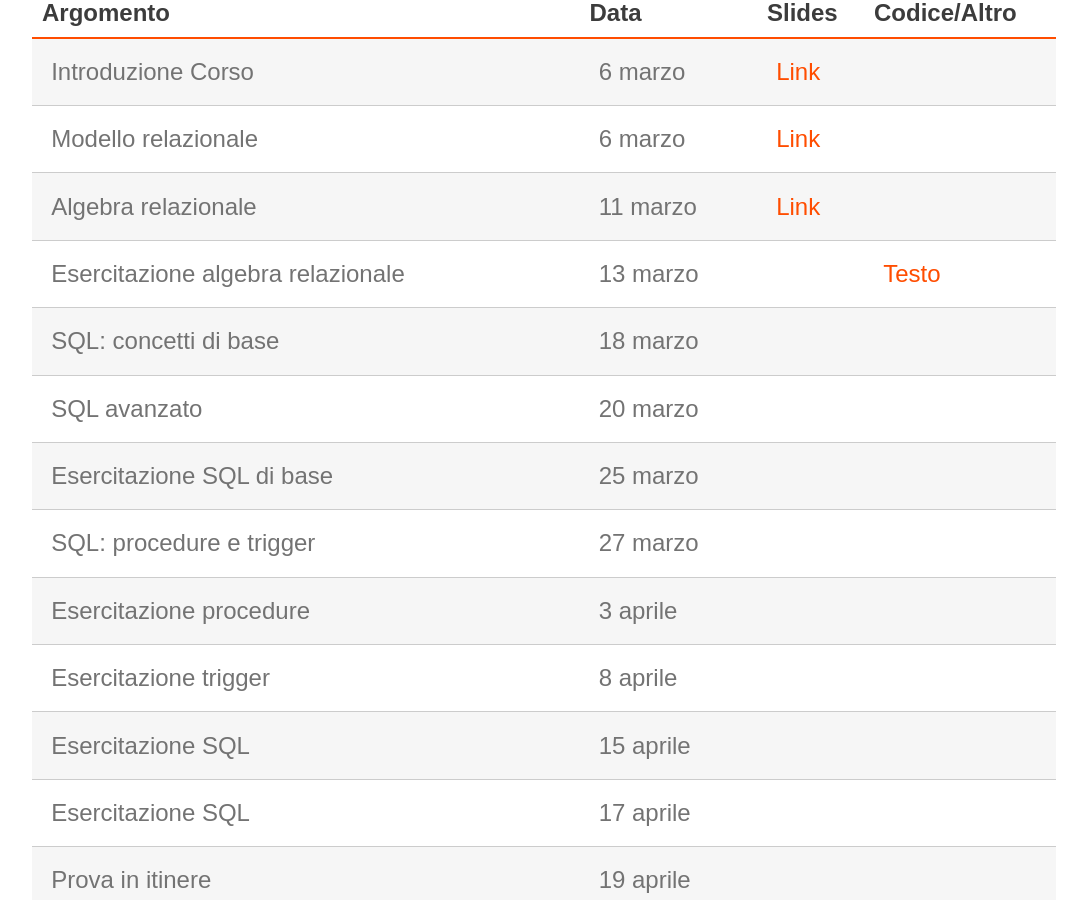
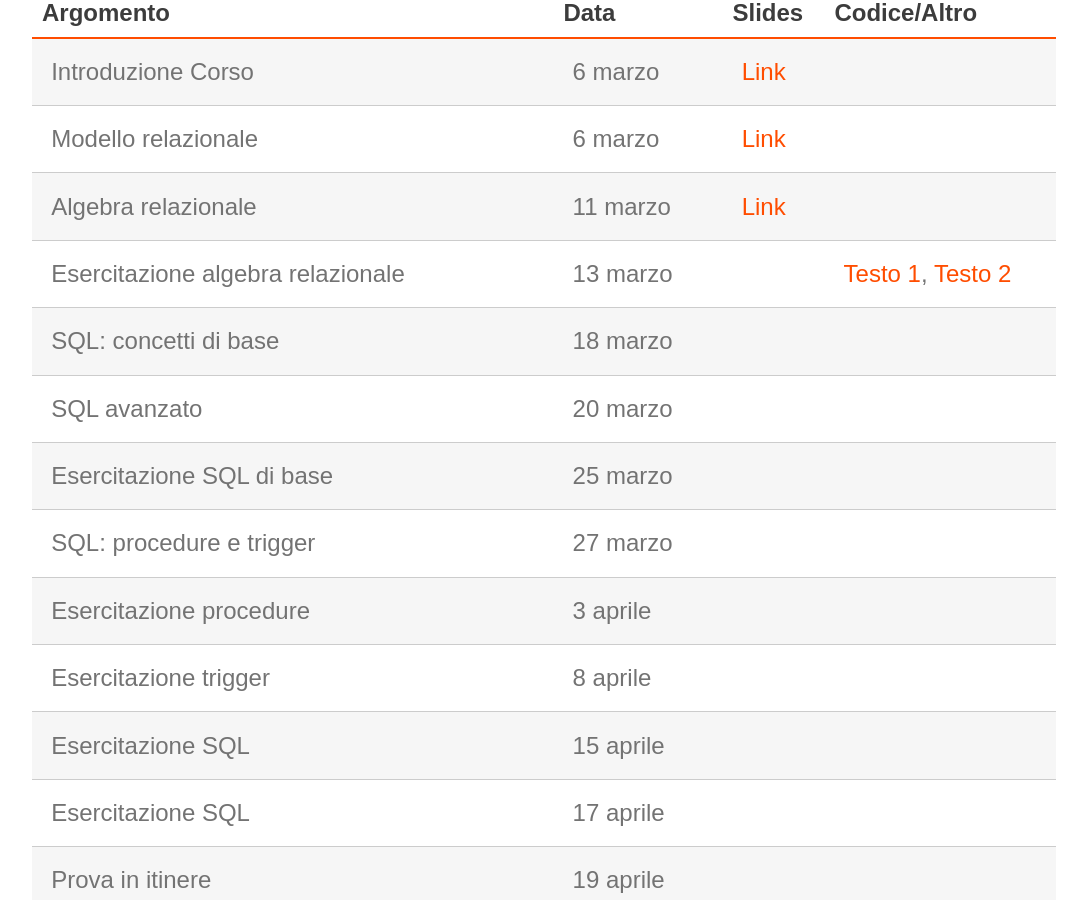
Before and after one commit to perceivelab/db-fo-24, a Jekyll site: the page built from index.md, in a window 1280 px wide and 900 px high, scrolled down 838 px. Shown: the whole window, without its empty margins (96-1183 px from the left). Built offline with Jekyll 4.4.1, drawn with Linux system fonts in a browser that asks for light colours.

Commit message:
Update index.md

```diff
--- a/index.md
+++ b/index.md
@@ -27,7 +27,7 @@ Il programma delle lezioni è provvisorio e può subire variazioni.
 | Introduzione Corso                        | 6 marzo | [Link](https://studentiunict-my.sharepoint.com/:b:/g/personal/simone_palazzo_unict_it/EcEQo0RU_HBEghaVtbzMlKkBFz4dkVDQEbVolZUmJ_lXRw?e=0zzyoT)
 | Modello relazionale                       | 6 marzo | [Link](https://studentiunict-my.sharepoint.com/:b:/g/personal/simone_palazzo_unict_it/EUYekvU8Ec9Oj4CYHyXNHo0BdiYQinHlffKWkCFTcR-3Jw?e=v5UrQR)
 | Algebra relazionale                       | 11 marzo | [Link](https://studentiunict-my.sharepoint.com/:b:/g/personal/simone_palazzo_unict_it/EfOjXxpmWtVKpeM0qJyJR1wB39FAFL6JJYEi9heyoijMlg?e=NGHcJO)
-| Esercitazione algebra relazionale         | 13 marzo |  |  [Testo](https://studentiunict-my.sharepoint.com/:b:/g/personal/simone_palazzo_unict_it/EegBD2LLquFKtQYR74IcJZABwNl13VOF4PBjTaMOkeTy8A?e=QcnpO5)
+| Esercitazione algebra relazionale         | 13 marzo |  |  [Testo 1](https://studentiunict-my.sharepoint.com/:b:/g/personal/simone_palazzo_unict_it/ERyyqBsJBbZGvWIT6lUqbFwBI8Uvpusv7LRY8eFPqzx1JQ?e=lHadKF), [Testo 2](https://studentiunict-my.sharepoint.com/:b:/g/personal/simone_palazzo_unict_it/EegBD2LLquFKtQYR74IcJZABwNl13VOF4PBjTaMOkeTy8A?e=QcnpO5)
 | SQL: concetti di base                     | 18 marzo |
 | SQL avanzato                              | 20 marzo |
 | Esercitazione SQL di base                 | 25 marzo |
```
